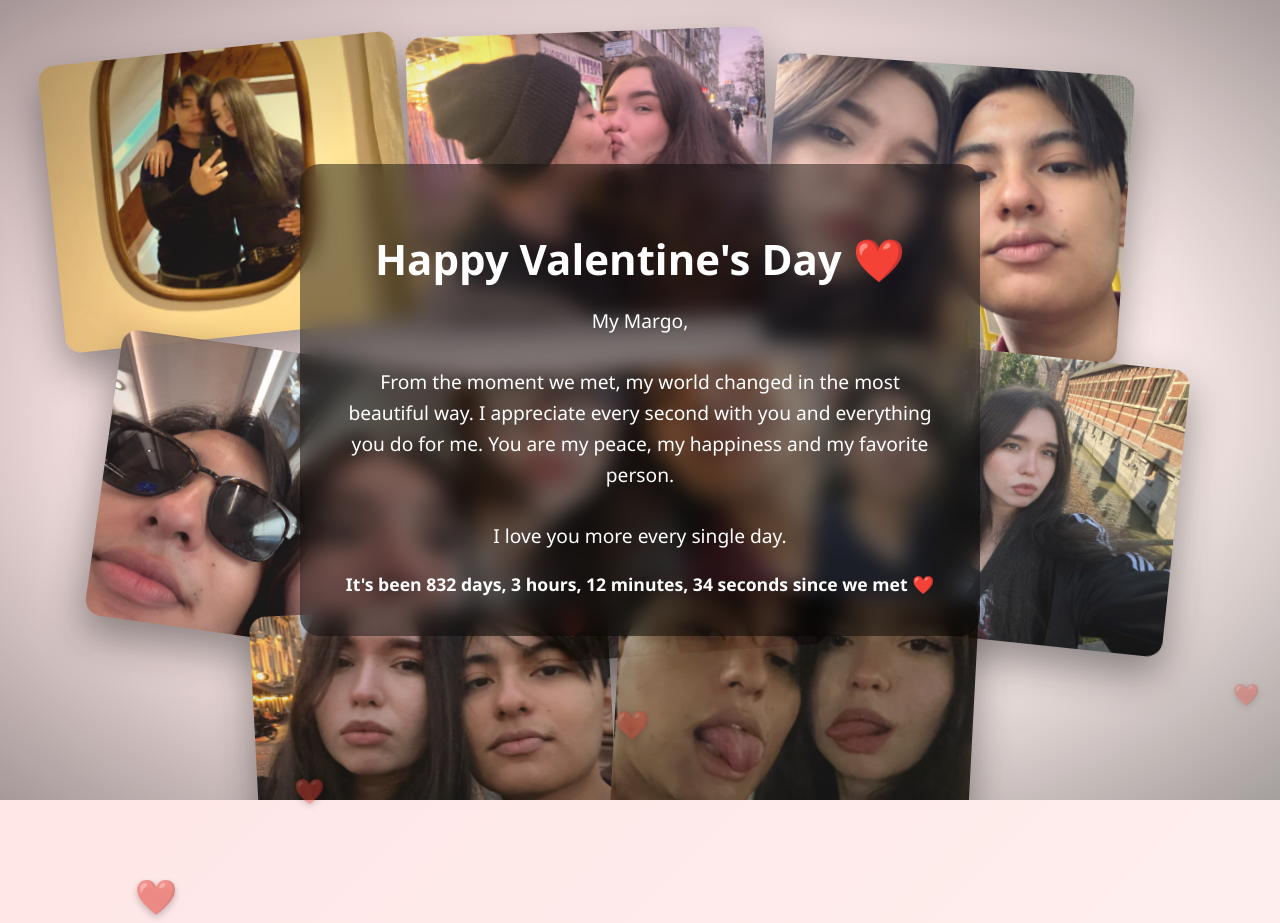
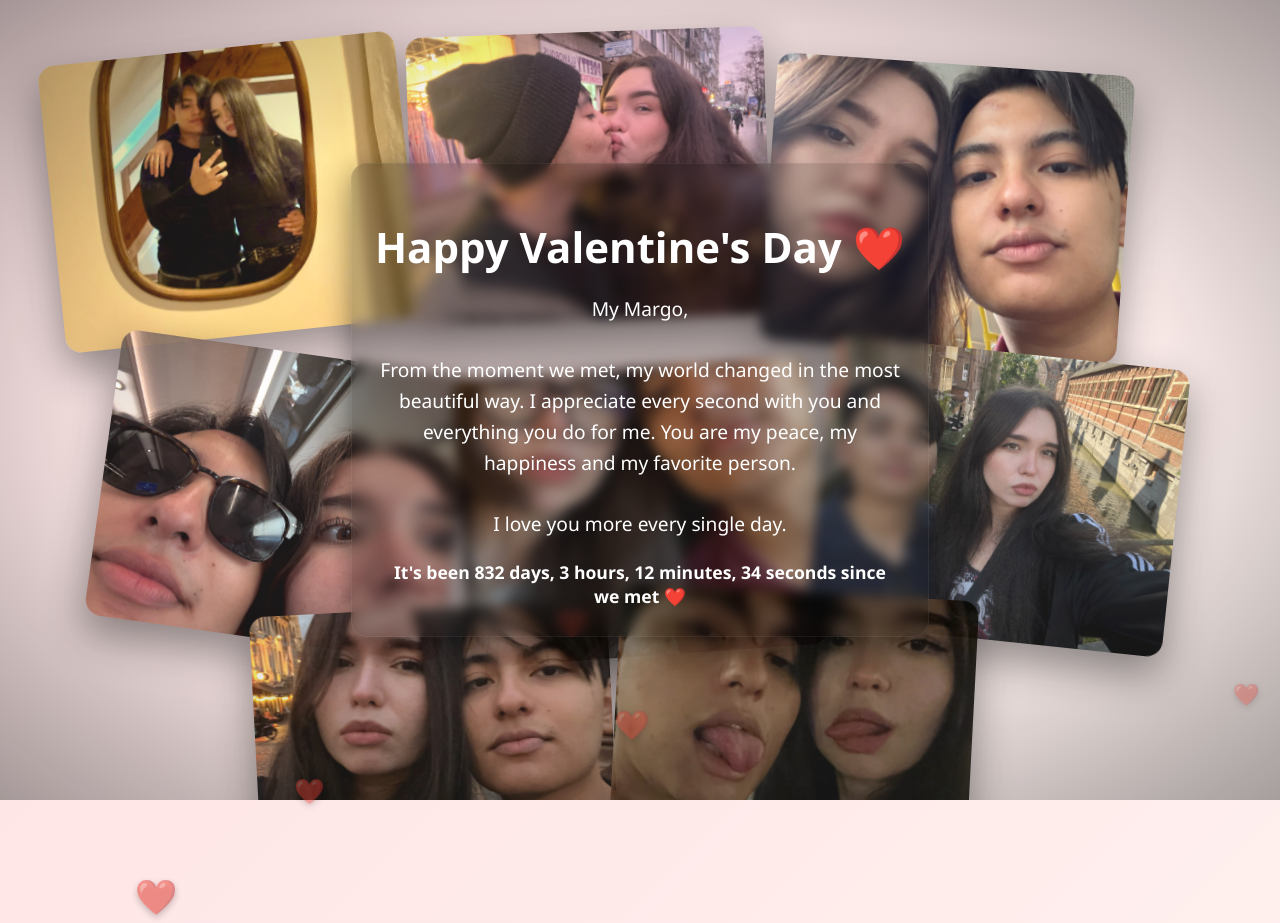
Before and after one commit to fercq/for-margo, a plain HTML site: page index.html in a window 1280 px wide. Shown: the top 923 px of the page. Drawn offline with Linux system fonts and the light colour scheme.

Commit message:
UI: make content card more transparent and slightly smaller for better background visibility

```diff
--- a/index.html
+++ b/index.html
@@ -84,12 +84,15 @@
     .container {
         position: relative;
         z-index: 3; /* above photos and vignette */
-        background: rgba(0, 0, 0, 0.45);
-        padding: 40px;
-        border-radius: 20px;
-        backdrop-filter: blur(10px);
+        /* reduced opacity so background photos show through more */
+        background: rgba(0, 0, 0, 0.25);
+        padding: 28px;
+        border-radius: 16px;
+        backdrop-filter: blur(6px);
         animation: fadeIn 3s ease-in-out;
-        max-width: 600px;
+        max-width: 520px;
+        border: 1px solid rgba(255,255,255,0.06);
+        box-shadow: 0 8px 30px rgba(0,0,0,0.45);
     }
 
     h1 {
```
